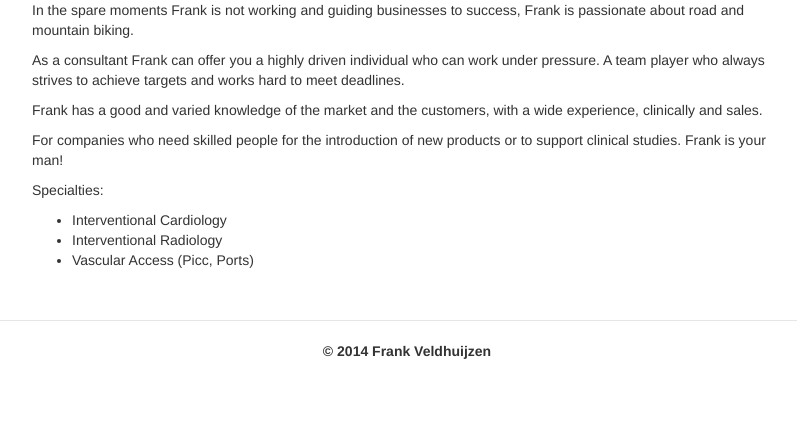
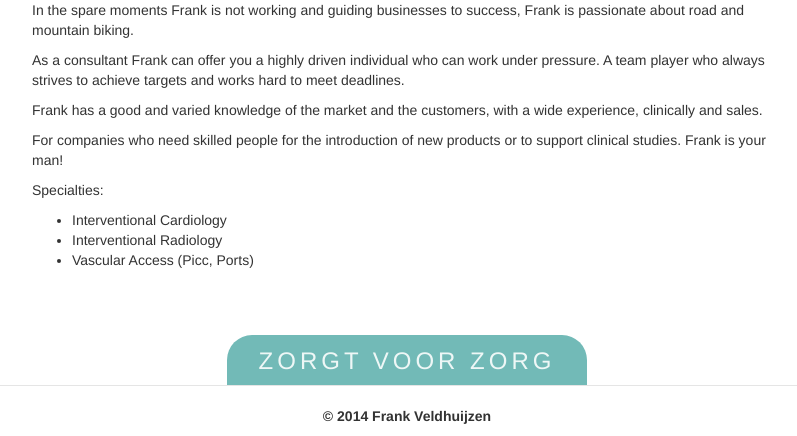
Before and after one commit to roeldewit/frankveldhuijzen, a PHP site: page / in a window 1280 px wide. Shown: the part 494-930 px from the top of the page, without its empty margins (233-1030 px from the left). Before the commit the page ends 853 px from the top, so only its background shows below. Run offline with PHP 8.4, Linux system fonts and the light colour scheme; some libraries are stand-ins or nearby versions.

Commit message:
Add slogan

```diff
--- a/css/style.css
+++ b/css/style.css
@@ -19,5 +19,21 @@
 
 .footer {
     border-top: 1px solid #e5e5e5;
-    margin-top: 40px;
+    /*margin-top: 40px;*/
 }
+
+#slogan {
+    background-color: #72BAB7;
+    height: 50px;
+    width: 100%;
+    margin-top: 55px;
+    border-top-left-radius: 25px;
+    border-top-right-radius: 25px;
+}
+
+#slogan-text {
+    color: #EEF7F6;
+    padding-top: 12.5px;
+    font-weight: 100;
+    letter-spacing: 4px;
+}
--- a/index.html
+++ b/index.html
@@ -53,6 +53,13 @@
         </p>
       </div>
     </div>
+    <div class="row">
+      <div class="col-md-4 col-md-offset-4">
+        <div id="slogan">
+          <h3 class="text-center" id="slogan-text">ZORGT VOOR ZORG</h3>
+        </div>
+      </div>
+    </div>
   </div>
   <div class="footer">
     <div class="container">
```
